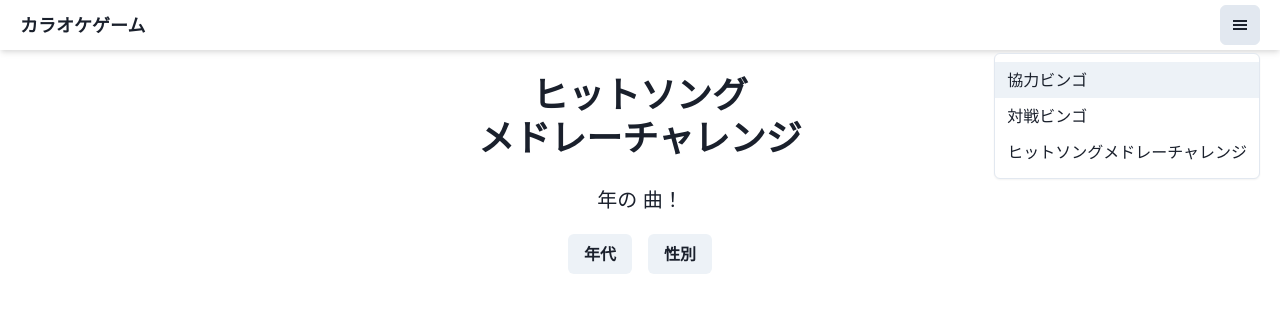
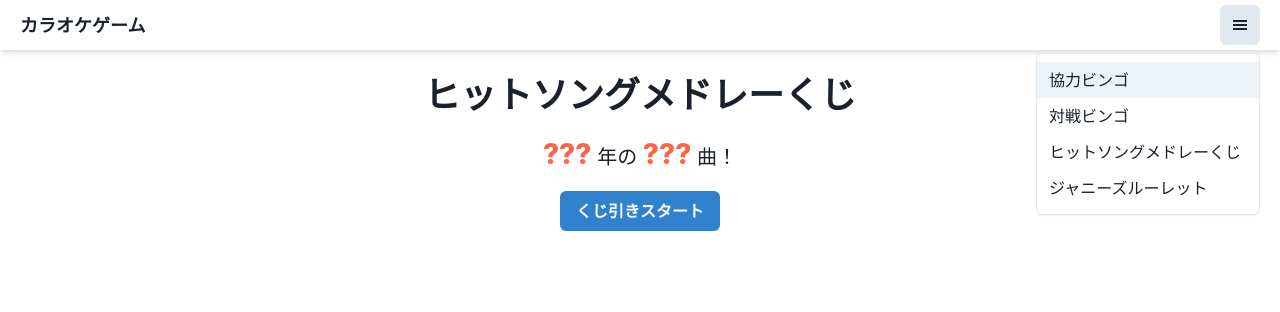
Before and after one commit to Kubbo0308/karaoke_app, a Next.js app: page /medley/hit_song in a window 1280 px wide. Both pictures are taken after a click on the button "Options". Shown: the top 312 px of the page. Built offline with nearby package versions, Linux system fonts and the light colour scheme.

Commit message:
ルーレット追加

```diff
--- a/package.json
+++ b/package.json
@@ -17,6 +17,7 @@
     "next-themes": "^0.3.0",
     "react": "^18",
     "react-dom": "^18",
+    "react-hook-roulette": "^0.0.10",
     "react-icons": "^5.3.0"
   },
   "devDependencies": {
--- a/src/app/medley/hit_song/page.tsx
+++ b/src/app/medley/hit_song/page.tsx
@@ -7,36 +7,30 @@ export default function Medley() {
   const [age, setAge] = useState<number>();
   const [sex, setSex] = useState<string>();
 
-  const getRandomYear = () => {
-    setAge(Math.floor(Math.random() * (2023 - 1980 + 1)) + 1980);
-  };
-
-  const getRandomGender = () => {
+  const getRandomValue = () => {
     const genders = ["男性", "女性"];
     setSex(genders[Math.floor(Math.random() * genders.length)]);
+    setAge(Math.floor(Math.random() * (2023 - 1980 + 1)) + 1980);
   };
   return (
     <>
-      <Heading textAlign="center">
-        ヒットソング
-        <br />
-        メドレーチャレンジ
-      </Heading>
+      <Heading textAlign="center">ヒットソングメドレーくじ</Heading>
       <Flex gap="16px" justifyContent="center" mt={4}>
         <Text fontSize="20px">
           <chakra.span fontSize="28px" fontWeight={800} color="tomato">
-            {age}
+            {typeof age === "undefined" ? "???" : age}
           </chakra.span>{" "}
           年の{" "}
           <chakra.span fontSize="28px" fontWeight={800} color="tomato">
-            {sex}
+            {typeof sex === "undefined" ? "???" : sex}
           </chakra.span>{" "}
           曲！
         </Text>
       </Flex>
       <Flex gap="16px" justifyContent="center" mt={4}>
-        <Button onClick={getRandomYear}>年代</Button>
-        <Button onClick={getRandomGender}>性別</Button>
+        <Button onClick={getRandomValue} bg="blue.500" color="white">
+          くじ引きスタート
+        </Button>
       </Flex>
     </>
   );
--- a/src/components/molecules/Header/Header.tsx
+++ b/src/components/molecules/Header/Header.tsx
@@ -39,33 +39,34 @@ export const Header = () => {
           variant="outline"
         />
         <MenuList>
-          <MenuItem>
           <Link
             as={NextLink}
             href={PAGE_INFO.COOPERATION.path}
             _hover={{ textDecoration: "none", opacity: 0.5 }}
           >
-              協力ビンゴ
+            <MenuItem>協力ビンゴ</MenuItem>
           </Link>
-          </MenuItem>
-          <MenuItem>
           <Link
             as={NextLink}
             href={PAGE_INFO.MATCH.path}
             _hover={{ textDecoration: "none", opacity: 0.5 }}
           >
-              対戦ビンゴ
+            <MenuItem>対戦ビンゴ</MenuItem>
           </Link>
-          </MenuItem>
-          <MenuItem>
           <Link
             as={NextLink}
             href={PAGE_INFO.MEDLEY.path}
             _hover={{ textDecoration: "none", opacity: 0.5 }}
           >
-              ヒットソングメドレーチャレンジ
+            <MenuItem>ヒットソングメドレーくじ</MenuItem>
           </Link>
-          </MenuItem>
+          <Link
+            as={NextLink}
+            href={PAGE_INFO.JOHNNYS_ROULETTE.path}
+            _hover={{ textDecoration: "none", opacity: 0.5 }}
+          >
+            <MenuItem>ジャニーズルーレット</MenuItem>
+          </Link>
         </MenuList>
       </Menu>
     </Flex>
--- a/src/const.ts
+++ b/src/const.ts
@@ -14,5 +14,35 @@ export const PAGE_INFO = {
   MEDLEY: {
     name: "メドレー画面",
     path: "/medley/hit_song"
+  },
+  JOHNNYS_ROULETTE: {
+    name: "ジャニーズルーレット",
+    path: "/roulette/johnnys"
   }
 }
+
+export const ARTISTS = {
+  JOHNNYS: [
+    "嵐",
+    "Travis Japan",
+    "なにわ男子",
+    "Snow Man",
+    "SixTONES",
+    "Hey! Say! JUMP",
+    "Kis-My-Ft2",
+    "King & Prince",
+    "A.B.C-Z",
+    "Sexy Zone",
+    "ジャニーズWEST",
+    "Snow Man",
+    "SixTONES",
+    "SMAP",
+    "V6",
+    "TOKIO",
+    "KinKi Kids",
+    "NEWS",
+    "関ジャニ∞",
+    "KAT-TUN"
+  ],
+
+}
```
Also changed, not shown: src/app/page.tsx (+2 -15 lines), src/app/roulette/johnnys/page.tsx (added, +23 -0 lines), 1 other file (tests, documents, lock files or other folders). Lines whose indentation alone changed are shown as unchanged.
